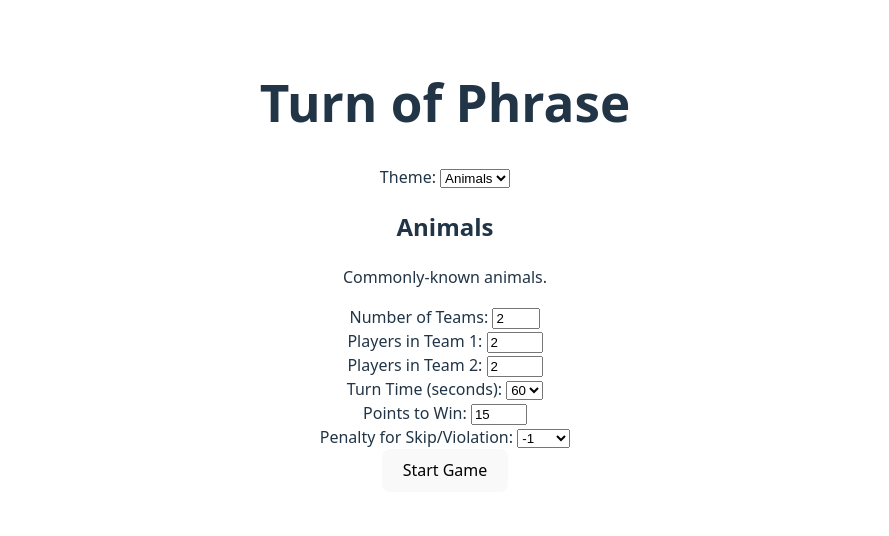
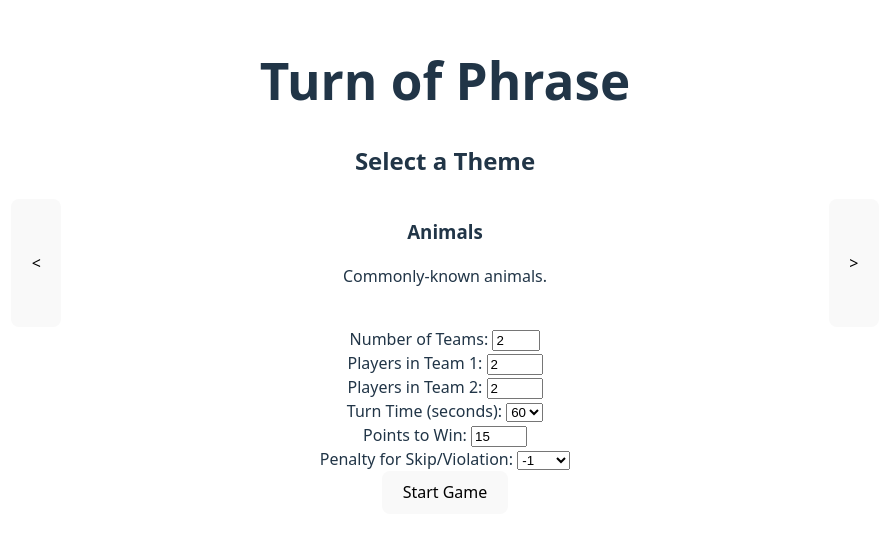
Before and after one commit to tjasz/turn-of-phrase, a React (Vite) app: page / in a window 1280 px wide. Shown: the part 134-670 px from the top of the page, without its empty margins (195-1084 px from the left). Built offline with nearby package versions, Linux system fonts and the light colour scheme.

Commit message:
Move theme selection to own component

```diff
--- a/src/App.css
+++ b/src/App.css
@@ -73,3 +73,15 @@
   border: 1px solid #000;
   border-radius: 8px;
 }
+
+.themeDescriptionContainer {
+  display: flex;
+  flex-direction: row;
+  justify-content: center;
+}
+
+.themeDescription {
+  height: 8rem;
+  width: 60vw;
+  max-width: 800px;
+}
--- a/src/App.tsx
+++ b/src/App.tsx
@@ -5,18 +5,7 @@ import EndOfTurn from './EndOfTurn';
 import './App.css';
 import StartOfTurn from './StartOfTurn';
 import EndOfGame from './EndOfGame';
-
-// Theme data (General Knowledge)
-type Challenge = {
-  Main: string;
-  Related: string[];
-};
-
-type Theme = {
-  Title: string;
-  Description: string;
-  Challenges: Challenge[];
-};
+import ThemeSelector from './ThemeSelector';
 
 const TURN_TIME_OPTIONS = [10, 20, 30, 40, 50, 60];
 
@@ -61,14 +50,7 @@ function App() {
   const [penalty, setPenalty] = useState(-1);
   const [gameStarted, setGameStarted] = useState(false);
 
-  // Theme selection and loading
-  // Dynamically get theme files using import.meta.glob
-  const themeModules = import.meta.glob('/public/themes/*.json');
-  const themeFiles = Object.keys(themeModules).map(path => path.split('/').pop()!);
-  const [selectedThemeFile, setSelectedThemeFile] = useState<string>(themeFiles[0] || '');
   const [theme, setTheme] = useState<Theme | null>(null);
-  const [loadingTheme, setLoadingTheme] = useState(false);
-  const [themeError, setThemeError] = useState<string | null>(null);
 
   // Game states
   const [challenges, setChallenges] = useState<Challenge[]>([]);
@@ -81,26 +63,6 @@ function App() {
   // Track challenge results for the current turn
   const [turnChallenges, setTurnChallenges] = useState<{ main: string; succeeded: boolean }[]>([]);
   const [showResults, setShowResults] = useState(false);
-
-  // Load theme when selectedThemeFile changes
-  useEffect(() => {
-    setLoadingTheme(true);
-    setTheme(null);
-    setThemeError(null);
-    fetch(`${import.meta.env.BASE_URL === '/' ? '' : import.meta.env.BASE_URL}/themes/${selectedThemeFile}`)
-      .then(res => {
-        if (!res.ok) throw new Error('Failed to load theme');
-        return res.json();
-      })
-      .then((data: Theme) => {
-        setTheme(data);
-        setLoadingTheme(false);
-      })
-      .catch(err => {
-        setThemeError(err.message);
-        setLoadingTheme(false);
-      });
-  }, [selectedThemeFile]);
 
   // Start game
   const startGame = () => {
@@ -168,33 +130,11 @@ function App() {
     : -1;
 
   // UI
-  if (loadingTheme) {
-    return <div className="setup"><h1>Loading theme...</h1></div>;
-  }
-  if (themeError) {
-    return <div className="setup"><h1>Error loading theme</h1><p>{themeError}</p></div>;
-  }
-  if (!theme) {
-    return <div className="setup"><h1>No theme loaded</h1></div>;
-  }
   if (!gameStarted) {
     return (
       <div className="setup">
         <h1>Turn of Phrase</h1>
-        <div>
-          <label>Theme: </label>
-          <select value={selectedThemeFile} onChange={e => setSelectedThemeFile(e.target.value)}>
-            {themeFiles.map(file => (
-              <option key={file} value={file}>{file.replace('.json', '').replace(/\b\w/g, l => l.toUpperCase())}</option>
-            ))}
-          </select>
-        </div>
-        {theme && (
-          <>
-            <h2>{theme.Title}</h2>
-            <p>{theme.Description}</p>
-          </>
-        )}
+        <ThemeSelector onSelectTheme={setTheme} />
         <div>
           <label>Number of Teams: </label>
           <input type="number" min={2} max={5} value={numTeams} onChange={e => {
--- /dev/null
+++ b/src/ThemeSelector.tsx
@@ -0,0 +1,63 @@
+import React, { useEffect, useState } from "react";
+
+interface ThemeSelectorProps {
+  onSelectTheme: (theme: Theme) => void;
+}
+
+const ThemeSelector: React.FC<ThemeSelectorProps> = ({ onSelectTheme }) => {
+  // Dynamically get built-in theme files using import.meta.glob
+  const themeModules = import.meta.glob('/public/themes/*.json');
+  const themeFiles = Object.keys(themeModules).map(path => path.split('/').pop()!);
+
+  const [selectedThemeIndex, setSelectedThemeIndex] = useState<number>(0);
+  const [loadingTheme, setLoadingTheme] = useState(false);
+  const [themeError, setThemeError] = useState<string | null>(null);
+  const [theme, setTheme] = useState<Theme | null>(null);
+
+  // Load theme when selectedThemeFile changes
+  useEffect(() => {
+    setLoadingTheme(true);
+    setTheme(null);
+    setThemeError(null);
+    fetch(`${import.meta.env.BASE_URL === '/' ? '' : import.meta.env.BASE_URL}/themes/${themeFiles[selectedThemeIndex]}`)
+      .then(res => {
+        if (!res.ok) throw new Error('Failed to load theme');
+        return res.json();
+      })
+      .then((data: Theme) => {
+        setTheme(data);
+        onSelectTheme(data);
+        setLoadingTheme(false);
+      })
+      .catch(err => {
+        setThemeError(err.message);
+        setLoadingTheme(false);
+      });
+  }, [selectedThemeIndex]);
+
+  return (
+    <div id="themeSelector">
+      <h2>Select a Theme</h2>
+      <div className="themeDescriptionContainer">
+        <button onClick={() => setSelectedThemeIndex(i => (i - 1 + themeFiles.length) % themeFiles.length)}>
+          &lt;
+        </button>
+        <div className="themeDescription">
+          {loadingTheme && <p>Loading theme...</p>}
+          {themeError && <p>Error loading theme: {themeError}</p>}
+          {theme && (
+            <>
+              <h3>{theme.Title}</h3>
+              <p>{theme.Description}</p>
+            </>
+          )}
+        </div>
+        <button onClick={() => setSelectedThemeIndex(i => (i + 1) % themeFiles.length)}>
+          &gt;
+        </button>
+      </div>
+    </div >
+  );
+};
+
+export default ThemeSelector;
```
Also changed, not shown: src/Types.d.ts (added, +10 -0 lines).
